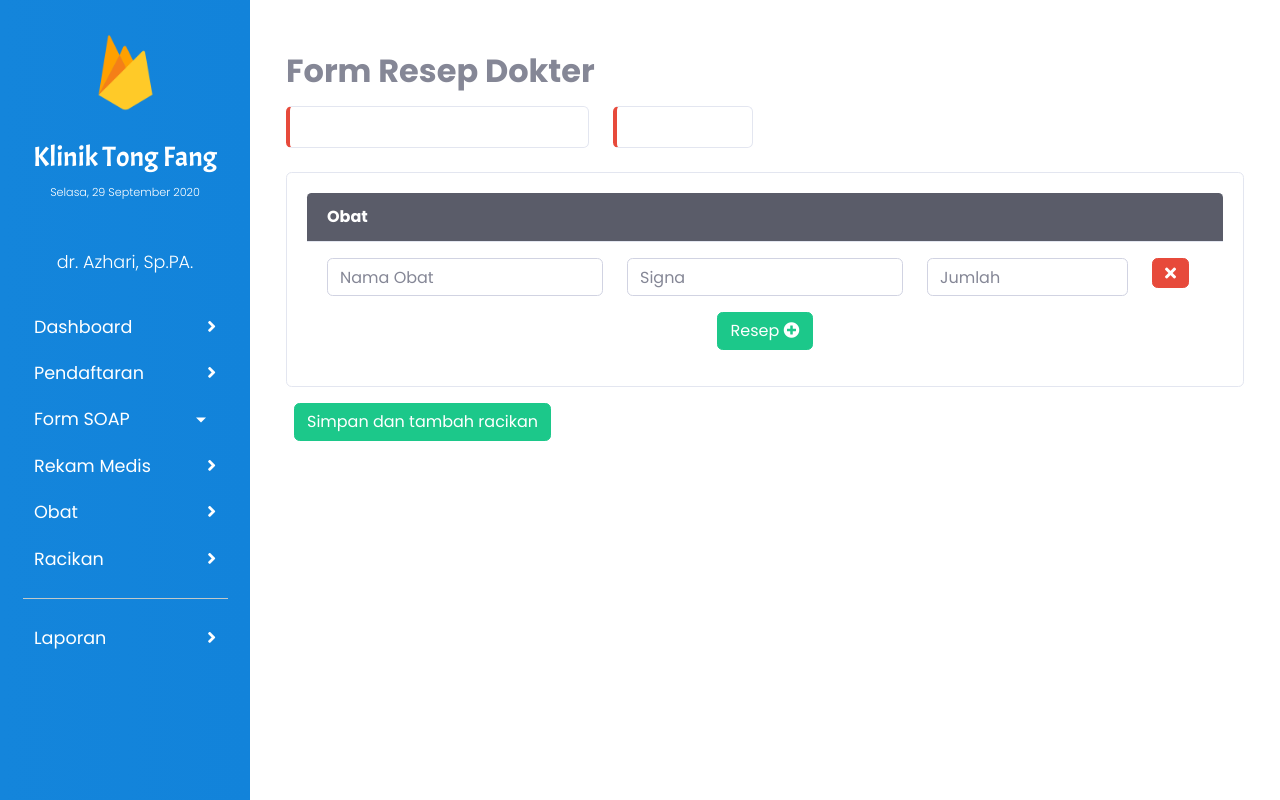
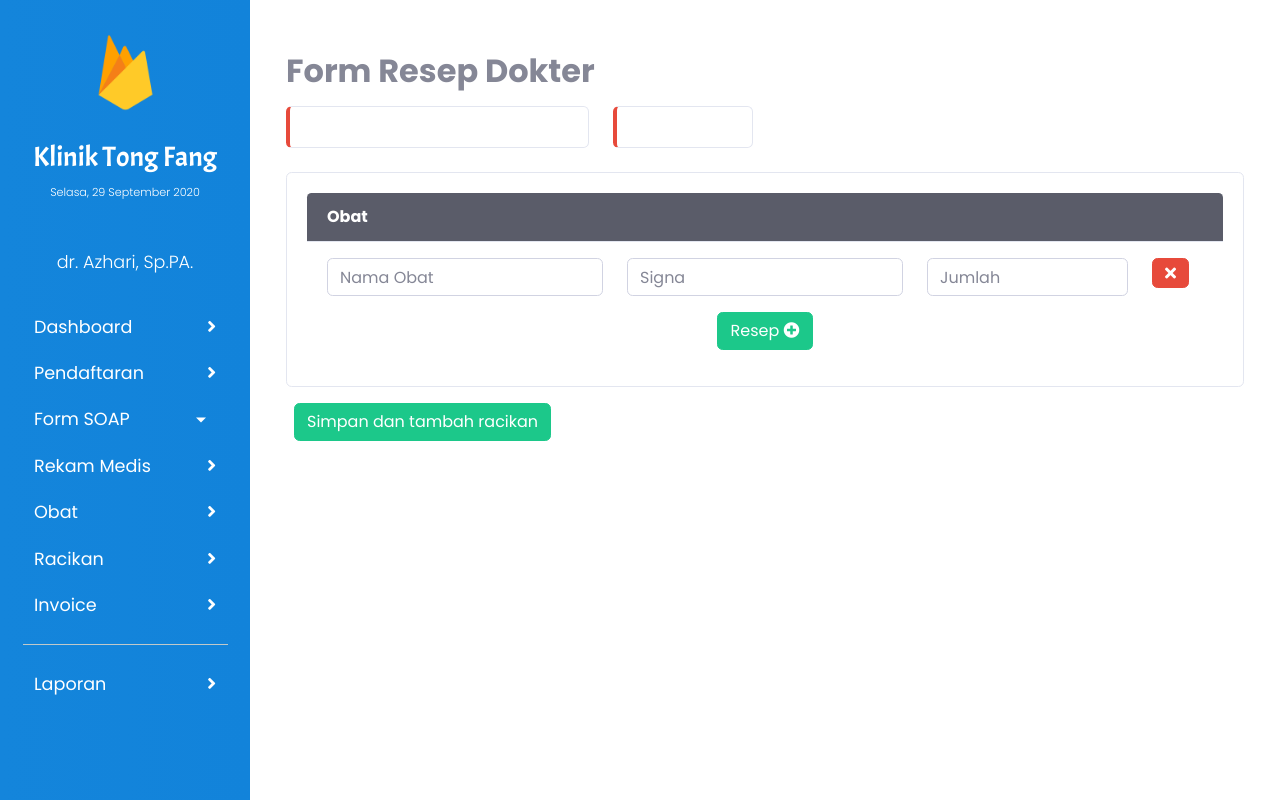
Before and after one commit to fadhfaiz/admin-rekmed-memofy, a Vue app: page /obat in a window 1280 px wide. Built offline with nearby package versions, Linux system fonts and the light colour scheme.

Commit message:
update aneh

```diff
--- a/src/components/SidebarNav.vue
+++ b/src/components/SidebarNav.vue
@@ -48,6 +48,10 @@
           <router-link to="/racikan">Racikan <i style="float: right;" class="fas fa-angle-right mt-1"></i>
           </router-link>
         </li>
+        <li class="container">
+          <router-link to="/invoice">Invoice <i style="float: right;" class="fas fa-angle-right mt-1"></i>
+          </router-link>
+        </li>
         <hr width="82%" style="background: #D7E0E0;">
         <li class="container">
           <router-link to="/laporan">Laporan <i style="float: right;" class="fas fa-angle-right mt-1"></i></router-link>
--- a/src/router/index.js
+++ b/src/router/index.js
@@ -101,6 +101,14 @@ const routes = [
     // this generates a separate chunk (about.[hash].js) for this route
     // which is lazy-loaded when the route is visited.
     component: () => import(/* webpackChunkName: "plan" */ '../views/Plan.vue')
+  },
+  {
+    path: '/invoice',
+    name: 'Invoice',
+    // route level code-splitting
+    // this generates a separate chunk (about.[hash].js) for this route
+    // which is lazy-loaded when the route is visited.
+    component: () => import(/* webpackChunkName: "invoice" */ '../views/Invoice.vue')
   }
 ]
 
--- /dev/null
+++ b/src/views/Invoice.vue
@@ -0,0 +1,21 @@
+<template>
+  <div class="invoice">
+    <!-- Sidebar -->
+    <SidebarNav />
+    <div id="content">
+      <p>Aaaa</p>
+    </div>
+  </div>
+</template>
+
+<script>
+/*eslint-disable*/
+  // @ is an alias to /src
+  import SidebarNav from '@/components/SidebarNav.vue'
+  export default {
+    name: 'invoice',
+    components: {
+      SidebarNav
+    }
+  }
+</script>
--- a/src/views/Racikan.vue
+++ b/src/views/Racikan.vue
@@ -148,7 +148,7 @@
     border: 1px solid #eeeeee;
   }
 
-#card-racikan{
+  #card-racikan {
     border: 0.5px solid #bdbdbd !important;
     border-radius: 0.35rem !important;
   }
```
Lines whose indentation alone changed are shown as unchanged.
